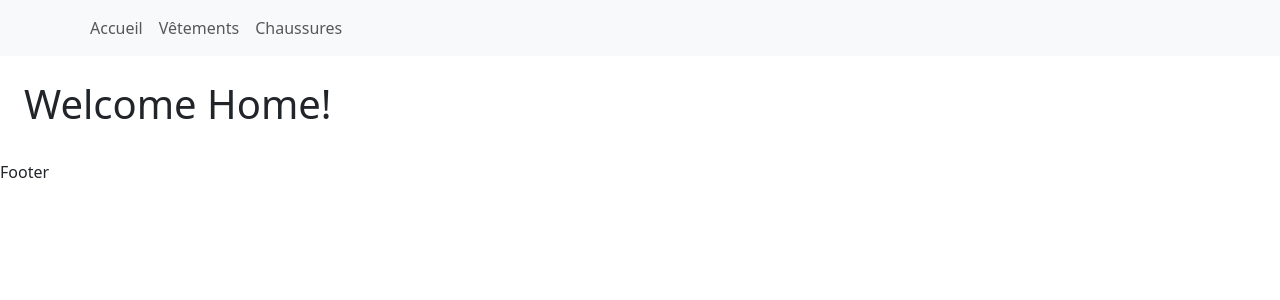
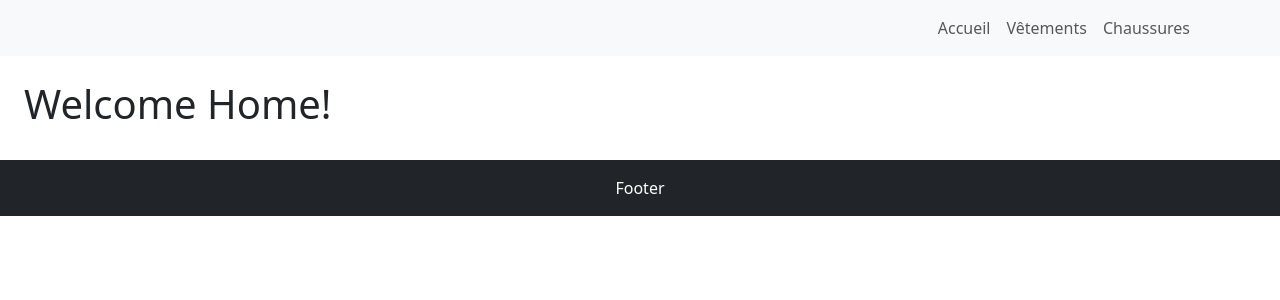
Before and after one commit to omnyazer/router-project, a React (Vite) app: page / in a window 1280 px wide. Shown: the top 300 px of the page. Built offline with nearby package versions, Linux system fonts and the light colour scheme.

Commit message:
activite 5

```diff
--- a/src/components/Footer.jsx
+++ b/src/components/Footer.jsx
@@ -1,5 +1,9 @@
 const Footer = () => {
-    return <p>Footer</p>;
+    return (
+      <footer className="bg-dark text-white text-center py-3">
+        Footer
+      </footer>
+    );
   };
 
   export default Footer;
--- a/src/components/Header.jsx
+++ b/src/components/Header.jsx
@@ -7,8 +7,8 @@ const Header = () => {
       <Container>
         <Navbar.Toggle aria-controls="menu" />
         <Navbar.Collapse id="menu">
-          <Nav className="me-auto">
-            <Nav.Link as={Link} to="/">Accueil</Nav.Link>
+        <Nav className="ms-auto">
+        <Nav.Link as={Link} to="/">Accueil</Nav.Link>
             <Nav.Link as={Link} to="/category/vetements">Vêtements</Nav.Link>
             <Nav.Link as={Link} to="/category/chaussures">Chaussures</Nav.Link>
           </Nav>
```
